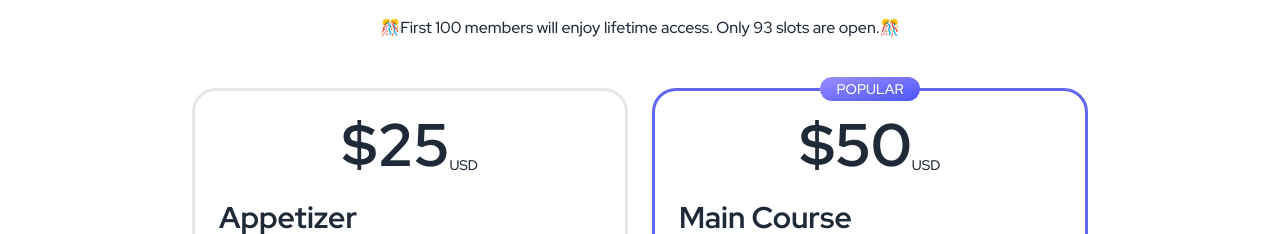
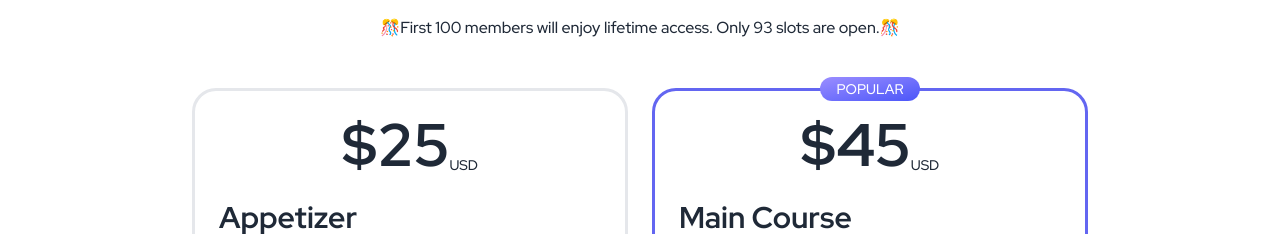
Before and after one commit to shafayeatt1995/popupr_frontend, a Next.js app: page / in a window 1280 px wide. Shown: the part 3207-3441 px from the top of the page. Built offline with nearby package versions, Linux system fonts and the light colour scheme; no server answers.

Commit message:
Verify query updated

```diff
--- a/app/dashboard/page.jsx
+++ b/app/dashboard/page.jsx
@@ -59,8 +59,8 @@ export default function Dashboard() {
   useEffect(() => {
     const init = async () => {
       try {
-        const logoutQuery = searchParams.get("logout");
-        if (logoutQuery == "true") {
+        const verifyQuery = searchParams.get("verify");
+        if (verifyQuery == "true") {
           setIsOpen(true);
           setTimeout(async () => {
             await refreshToken();
--- a/components/home/PricingTable.jsx
+++ b/components/home/PricingTable.jsx
@@ -46,7 +46,7 @@ export default function PricingTable() {
         <div className="mb-6 text-center">
           <h3 className="text-gray-800 text-3xl font-bold">
             {/* <del>$60</del> */}
-            <span className="text-6xl">$50</span>
+            <span className="text-6xl">$45</span>
             <sub className="text-sm font-medium">USD</sub>
           </h3>
         </div>
```
